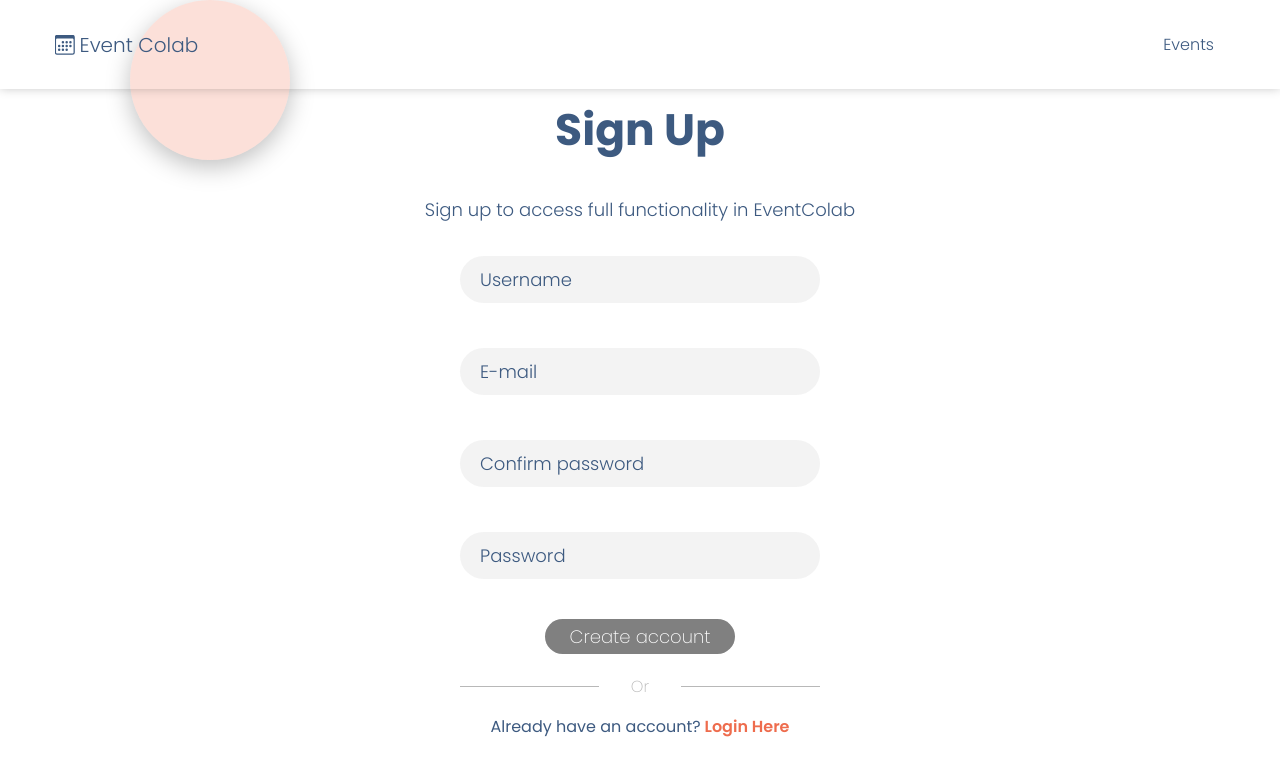
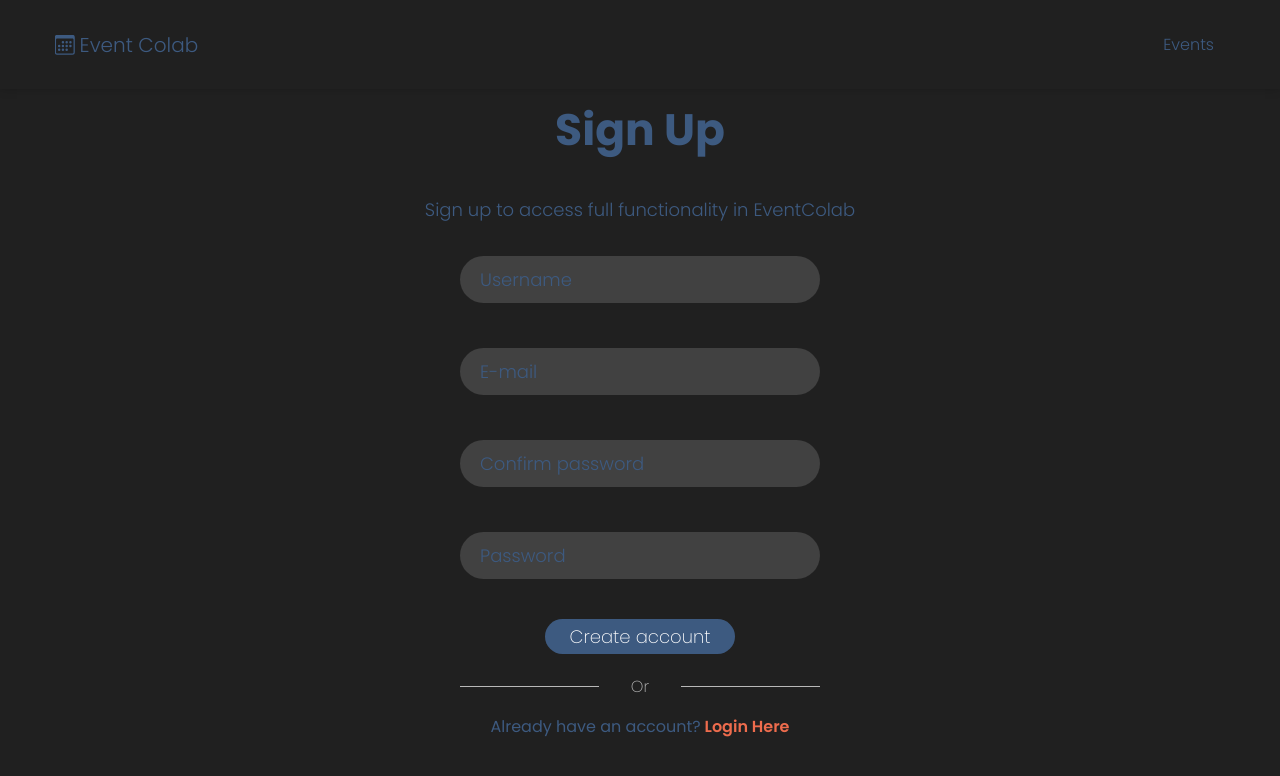
Before and after one commit to Emilysta/ZIwG, a React (Create React App) app in the folder frontend/: page /register in a window 1280 px wide. Shown: the top 776 px of the page. Built offline with nearby package versions, Linux system fonts and the light colour scheme.

Commit message:
SASS light dark theme

```diff
--- a/frontend/src/Components/Calendar/CalendarCard.scss
+++ b/frontend/src/Components/Calendar/CalendarCard.scss
@@ -9,16 +9,26 @@
 }
 
 .cardNormal {
-    border-color: $main-lighter-color;
+    @include customize(color) {
+        border-color: getValue(main-lighter-color);
+      }
     background-color: white;
 }
 
 .cardFilled {
-    background-color: rgba($main-lighter-color, 0);
-    border-color: $main-color;
+    @include customize(color) {
+        background-color: getValue(main-lighter-color);
+      }
+    @include customize(color) {
+        border-color: getValue(main-color);
+      }
 }
 .cardSelected {
-    background-color: rgba($second-main-color, .08);
-    border-color: rgba($second-main-color, 0.8);
+    @include customize(color) {
+        background-color: getValue(second-main-color);
+      }
+    @include customize(color) {
+        border-color: getValue(second-main-color);
+      }
     border-width: 2px;
 }
--- a/frontend/src/Components/Input/TextInput.scss
+++ b/frontend/src/Components/Input/TextInput.scss
@@ -8,23 +8,31 @@ input[type="password"] {
     min-width: 80px;
     margin: 0 auto;
     background-color: #C4C4C433;
-    color: $main-color;
+    @include customize(color) {
+        color: getValue(main-color);
+      }
     font-weight: 300;
 }
 
 input[type="text"]::placeholder,
 input[type="password"]::placeholder {
-    color: $main-color;
+    @include customize(color) {
+        color: getValue(main-color);
+      }
 }
 
 input[type="text"]:focus-visible,
 input[type="password"]:focus-visible {
-    outline: 1px groove $main-color;
+    @include customize(color) {
+        outline: 1px groove getValue(main-color);
+      }
 }
 
 input[type="submit"],
 input[type="button"] {
-    background-color: $main-color;
+    @include customize(color) {
+        background-color: getValue(main-color);
+      }
     border-radius: 20px;
     color: #fff;
     border: 0px;
@@ -33,7 +41,9 @@ input[type="button"] {
 
 input[type="submit"]:hover,
 input[type="button"]:hover {
-    background-color: $main-lighter-color;
+    @include customize(color) {
+        background-color: getValue(main-lighter-color);
+      }
 }
 
 input[type="submit"]:active,
@@ -59,7 +69,9 @@ input.Inactive:hover {
 }
 
 .inputError {
-    color: $error-color;
+    @include customize(color) {
+        color: getValue(error-color);
+      }
     font-size: 13px;
     font-weight: 300;
     padding-left: 20px;
--- a/frontend/src/Components/Logotype.scss
+++ b/frontend/src/Components/Logotype.scss
@@ -6,8 +6,10 @@
 
 .Logotype:hover
 {
-    color: $main-lighter-color;
-    fill: $main-lighter-color;
+    @include customize(color) {
+        color: getValue(main-lighter-color);
+        fill: getValue(main-lighter-color);
+      }
 }
 
 .logoTypeText {
@@ -19,5 +21,7 @@
     width: 20px;
     height: 20px;
     padding: 0.3em;
-    fill: $main-color;
+    @include customize(color) {
+        fill: getValue(main-color);
+      }
 }
--- a/frontend/src/_lib.scss
+++ b/frontend/src/_lib.scss
@@ -1,6 +1,44 @@
-$main-color: #3D5A80;
-$second-main-color: #EE6C4D;
-$main-lighter-color: #98C1D9;
-$dark-greyish-color: #293241;
-$light-greyish-color: #AFB6C1;
-$error-color: #ff0000;
+$themes: (
+  light: (
+    main-color: #3D5A80,
+    second-main-color: #EE6C4D,
+    main-lighter-color: #98C1D9,
+    dark-greyish-color: #293241,
+    light-greyish-color: #AFB6C1,
+    error-color: #ff0000,
+    backgroundColor: white,
+
+  ),
+  dark: ( //toDo define dark mode
+    main-color: #3D5A80,
+    second-main-color: #EE6C4D,
+    main-lighter-color: #98C1D9,
+    dark-greyish-color: #293241,
+    light-greyish-color: #AFB6C1,
+    error-color: #ff0000,
+    backgroundColor: #202020,
+  ),
+);
+
+
+@mixin customize($arg: theme) {
+  $array: $themes;
+  $prefix: theme;
+
+  @each $theme, $map in $array {
+    .#{$prefix}-#{$theme} & {
+      $array-map: () !global;
+      @each $key, $submap in $map {
+        $value: map-get(map-get($array, $theme), '#{$key}');
+        $array-map: map-merge($array-map, ($key: $value)) !global;
+      }
+
+      @content;
+      $array-map: null !global;
+    }
+  }
+}
+
+@function getValue($key) {
+  @return map-get($array-map, $key);
+}
--- a/frontend/src/index.scss
+++ b/frontend/src/index.scss
@@ -1,14 +1,16 @@
 @use 'lib' as *;
 @import url('https://fonts.googleapis.com/css2?family=Poppins:ital,wght@0,200;0,300;0,400;0,500;0,600;0,700;1,200;1,300;1,400;1,500;1,600;1,700&display=swap');
 
-:root {
-  color-scheme: light dark;
-}
 
 * {
   font-family: 'Poppins', sans-serif, 'Segoe UI', 'Roboto', 'Oxygen',
     'Ubuntu', 'Cantarell', 'Fira Sans', 'Droid Sans', 'Helvetica Neue';
-  color: $main-color;
+  @include customize(color) {
+    color: getValue(main-color);
+  }
+  @include customize(color) {
+    background-color: getValue(backgroundColor);
+  }
 }
 
 body {
@@ -18,16 +20,22 @@ body {
 a {
   text-decoration: none;
   font-weight: 300;
-  color: $main-color;
+  @include customize(theme) {
+    color: getValue(main-color);
+  }
   cursor: pointer;
 }
 
 a:hover {
-  color: $main-lighter-color;
+  @include customize(theme) {
+    color: getValue(main-lighter-color);
+  }
 }
 
 .highlighted {
-  color: $second-main-color;
+  @include customize(color) {
+    color: getValue(second-main-color);
+  }
   font-weight: 600;
 }
 
@@ -51,19 +59,3 @@ a:hover {
   max-height: 100vh;
   overflow: auto
 }
-
-@media (prefers-color-scheme: light) {
-  $main-color: #3D5A80 !global;
-  $second-main-color:#EE6C4D !global;
-  $main-lighter-color: #98C1D9 !global;
-  $dark-greyish-color: #293241 !global;
-  $light-greyish-color: #AFB6C1 !global;
-}
-
-@media (prefers-color-scheme: dark) {
-  $main-color: red !global;
-  $second-main-color: red !global;
-  $main-lighter-color: #98C1D9 !global;
-  $dark-greyish-color: #293241 !global;
-  $light-greyish-color: #AFB6C1 !global;
-}
--- a/frontend/src/index.tsx
+++ b/frontend/src/index.tsx
@@ -5,7 +5,10 @@ import * as ReactDOM from 'react-dom';
 import { App } from "./App/App";
 
 ReactDOM.render(
-  <App num={1337} />, document.getElementById('root')
+  <div className='theme-dark'>
+    <App num={1337} />
+  </div>,
+  document.getElementById('root')
 );
 // If you want to start measuring performance in your app, pass a function
 // to log results (for example: reportWebVitals(console.log))
```
